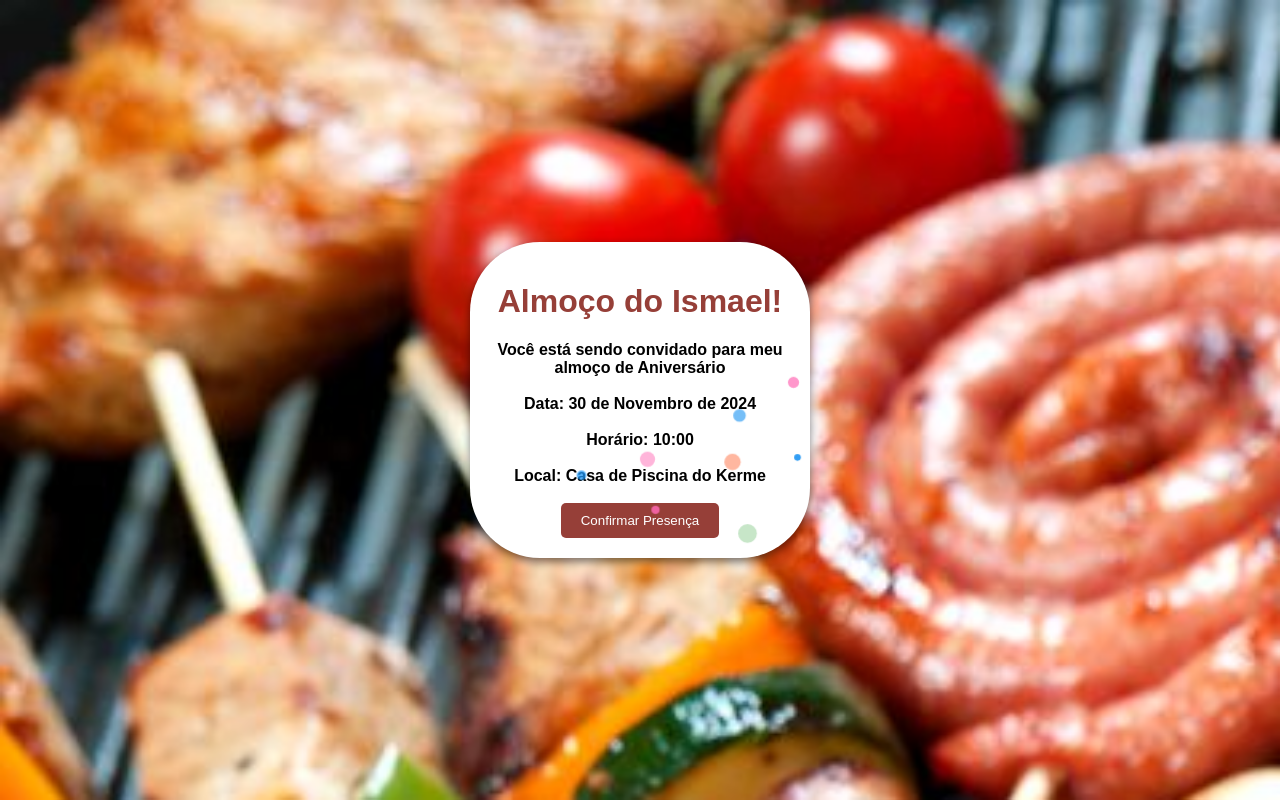
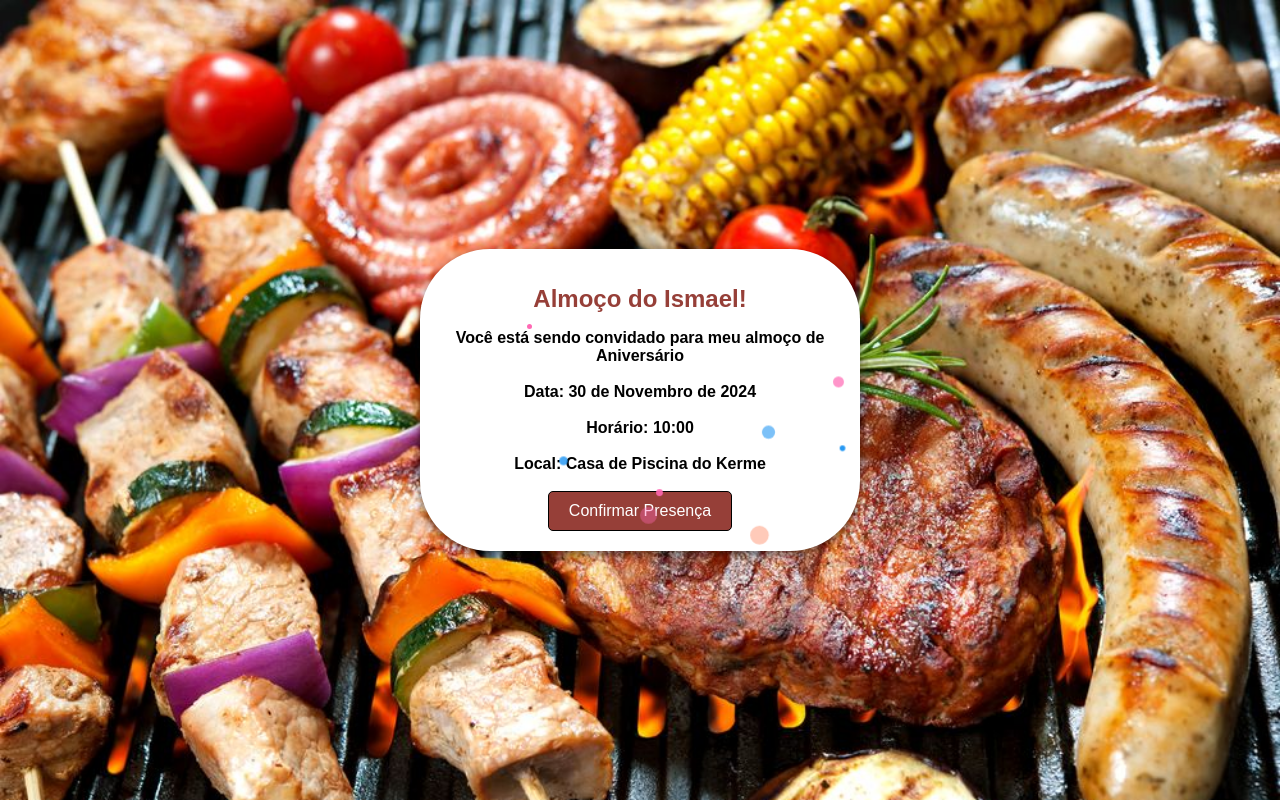
Before and after one commit to PauloLima4/convite, a plain HTML site: page index.html in a window 1280 px wide. Drawn offline with Linux system fonts and the light colour scheme.

Commit message:
Update style.css

```diff
--- a/src/css/style.css
+++ b/src/css/style.css
@@ -7,7 +7,7 @@ body {
     margin: 0;
     background-image: url('../img/background.jpg');
     background-repeat: no-repeat;
-    background-size: 250%;
+    background-size: 100%;
     overflow: hidden; /* Para que os fogos de artifício não gerem rolagem */
 }
 
@@ -17,31 +17,31 @@ body {
     border-radius: 70px;
     box-shadow: 0 4px 8px rgba(0, 0, 0, 0.5);
     text-align: center;
-    width: 300px;
+    width: 90%;
+    max-width: 400px;
     position: relative;
     overflow: hidden; /* Para garantir que os fogos de artifício não saiam da div */
+    margin: 20px;
 }
 
 h1 {
-    color: #963f38; /* Rosa pastel */
-}
-
-p {
-    color: #000000;
+    color: #963f38;
+    font-size: 1.5rem;
 }
 
 button {
-    background-color: #963f38; /* Rosa pastel */
+    background-color: #963f38;
     color: white;
-    border: none;
+    border: solid black 1px;
     padding: 10px 20px;
     border-radius: 5px;
     cursor: pointer;
     transition: background-color 0.3s;
+    font-size: 1rem;
 }
 
 button:hover {
-    background-color: #80342f; /* Rosa mais escuro */
+    background-color: #80342f;
 }
 
 .hidden {
@@ -50,7 +50,8 @@ button:hover {
 
 #confirmationMessage {
     margin-top: 20px;
-    color: #32cd32; /* Verde limão pastel */
+    color: #32cd32;
+    font-size: 1rem;
 }
 
 .firework {
@@ -59,7 +60,7 @@ button:hover {
     height: 5px;
     background-color: red;
     border-radius: 50%;
-    animation: explode 1s ease-out forwards;
+    animation: explode 1s ease;
 }
 
 @keyframes explode {
```
